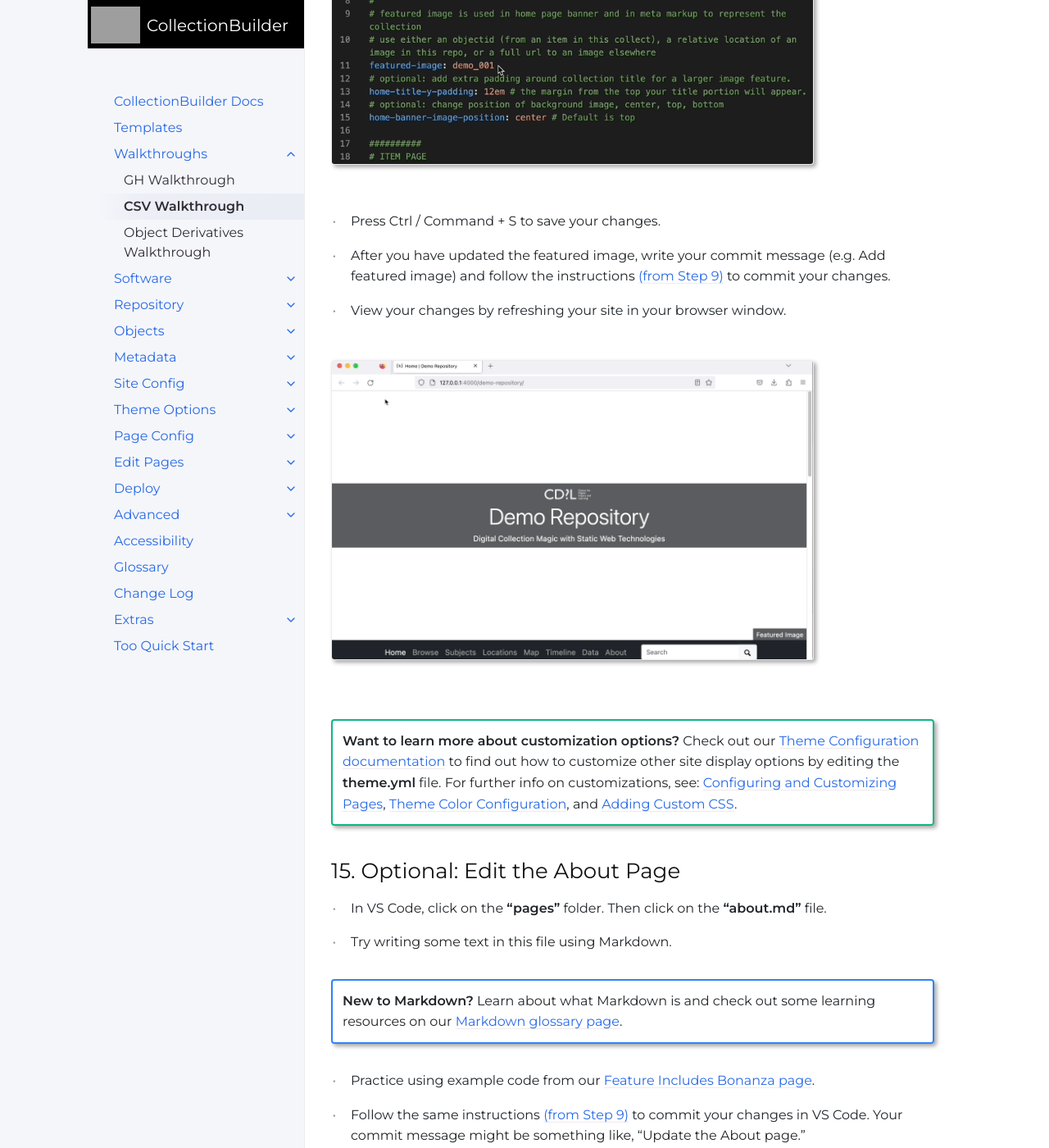
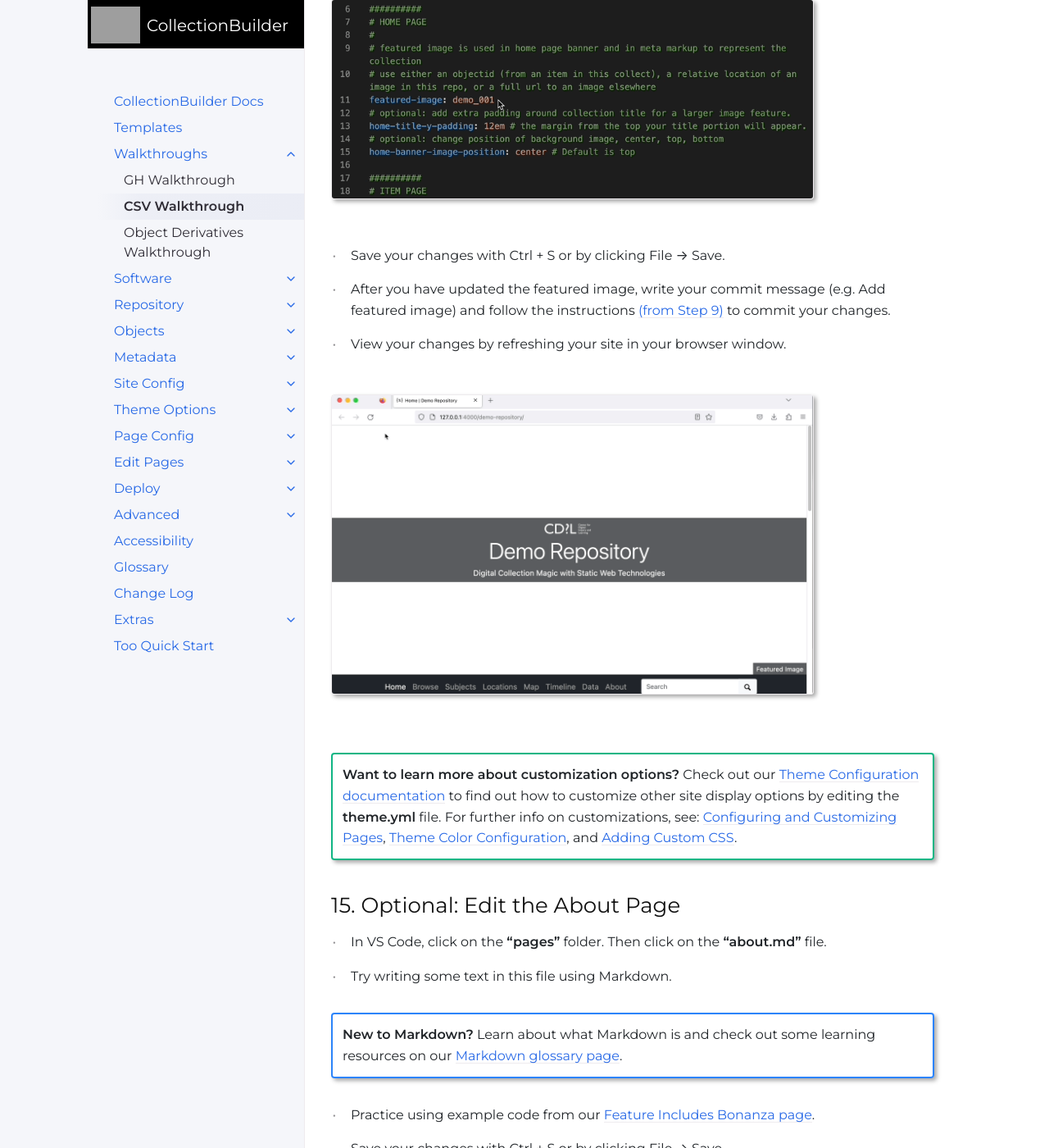
Before and after one commit to CollectionBuilder/cb-docs, a Jekyll site: the page built from docs/walkthroughs/csv-walkthrough.md, in a window 1280 px wide and 1400 px high, scrolled down 15865 px. Shown: the whole window at 82% size. Built offline with Jekyll 4.4.1, drawn with Linux system fonts in a browser that asks for light colours; comment, search, counter and statistics services are not loaded; some of the changed text lies outside the part shown.

Commit message:
Edit text about saving

```diff
--- a/docs/walkthroughs/csv-walkthrough.md
+++ b/docs/walkthroughs/csv-walkthrough.md
@@ -160,6 +160,8 @@ title: Demo Repository
 {:.alert .alert-blue}
 **Note:** To view more information about the **_config.yml** file and what it can change in your site, check out our [Site Config documentation](https://collectionbuilder.github.io/cb-docs/docs/config/){:target="_blank" rel="noopener"}.
 
+- Save your changes with Ctrl + S or by clicking File → Save.
+
 - Follow the same instructions [(from Step 9)](https://collectionbuilder.github.io/cb-docs/docs/walkthroughs/csv-walkthrough/#9-commit-your-changes-using-visual-studio-code) to commit your changes in VS Code. Your commit message might be something like, "Update site settings."
 
 ## 11. Open the terminal in VS Code
@@ -230,7 +232,7 @@ featured-image: psychiana005
 
 {% include feature/image.html img="featured-image-csv.gif" alt="Visual Studio code user updates the featured image in the theme.yml file" border=true width="80%" %}
 
-- Press Ctrl / Command + S to save your changes.
+- Save your changes with Ctrl + S or by clicking File → Save.
 
 - After you have updated the featured image, write your commit message (e.g. Add featured image) and follow the instructions [(from Step 9)](https://collectionbuilder.github.io/cb-docs/docs/walkthroughs/csv-walkthrough/#9-commit-your-changes-using-visual-studio-code) to commit your changes.
 
@@ -251,6 +253,8 @@ featured-image: psychiana005
 **New to Markdown?** Learn about what Markdown is and check out some learning resources on our [Markdown glossary page](https://collectionbuilder.github.io/cb-docs/docs/glossary/#markdown){:target="_blank" rel="noopener"}.
 
 - Practice using example code from our [Feature Includes Bonanza page](https://collectionbuilder.github.io/collectionbuilder-gh/feature_options.html){:target="_blank" rel="noopener"}.
+
+- Save your changes with Ctrl + S or by clicking File → Save.
 
 - Follow the same instructions [(from Step 9)](https://collectionbuilder.github.io/cb-docs/docs/walkthroughs/csv-walkthrough/#9-commit-your-changes-using-visual-studio-code) to commit your changes in VS Code. Your commit message might be something like, "Update the About page."
 
@@ -276,7 +280,7 @@ baseurl: /demo-repository
 
 {% include feature/image.html img="change-url-variables.gif" alt="Visual Studio Code user types in new URL variables in the config.yml file" border=true width="80%" %}
 
-- Save your changes with Ctrl + S.
+- Save your changes with Ctrl + S or by clicking File → Save.
 
 - Follow the same instructions [(from Step 9)](https://collectionbuilder.github.io/cb-docs/docs/walkthroughs/csv-walkthrough/#9-commit-your-changes-using-visual-studio-code) to commit your changes in VS Code. Your commit message might be something like, "Update URL variables."
 
```
